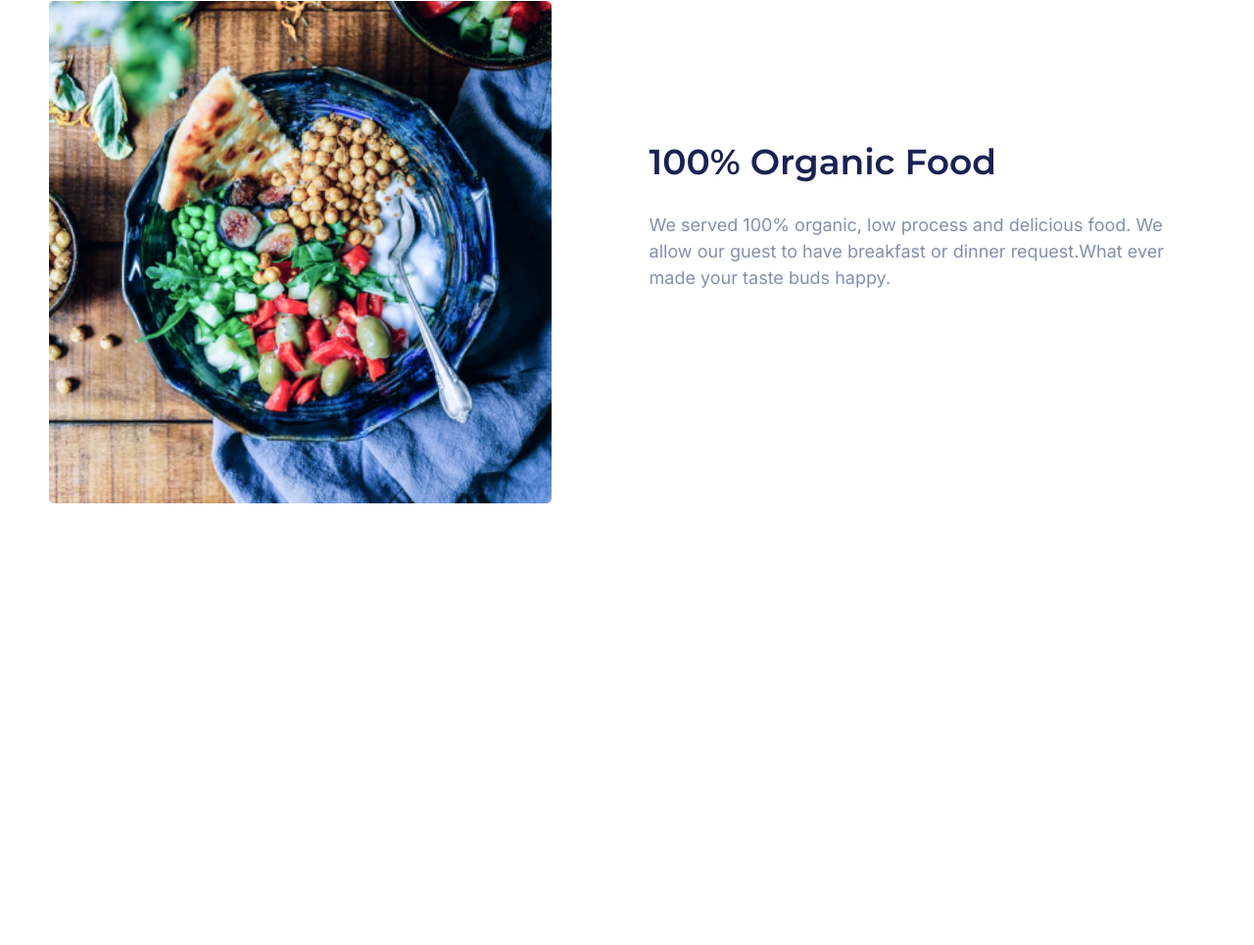
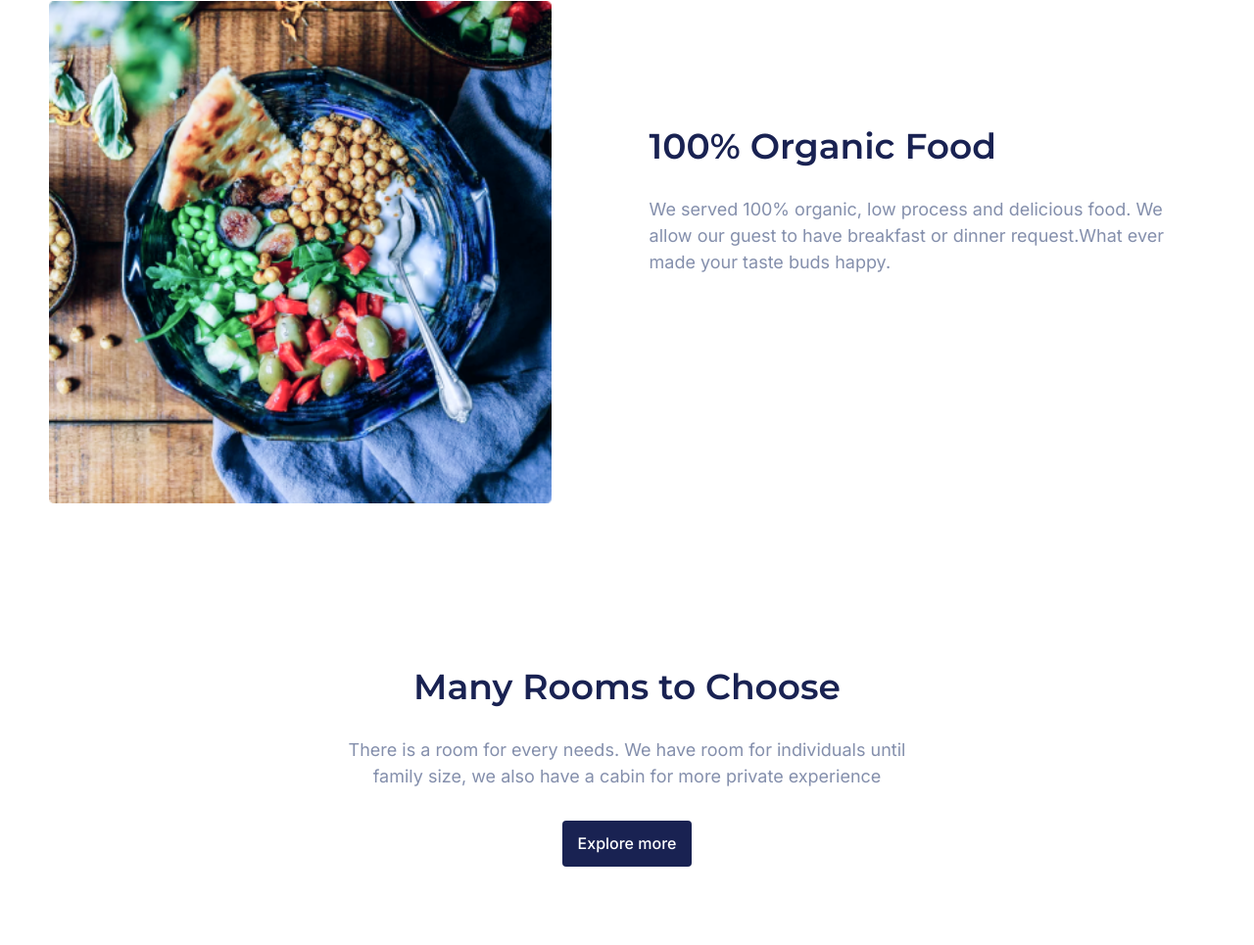
Before and after one commit to Margarita-Sipach/cootels, a website built with Vite: page index.html in a window 1280 px wide. Shown: the part 2436-3401 px from the top of the page at 98% size. Before the commit the page ends 3030 px from the top, so only its background shows below. Built offline with nearby package versions, Linux system fonts and the light colour scheme.

Commit message:
feat: add rooms section and adaptive

```diff
--- a/index.html
+++ b/index.html
@@ -50,6 +50,11 @@
         <p>We served 100% organic, low process and delicious food. We allow our guest to have breakfast or dinner request.What ever made your taste buds happy.</p>
       </div>
     </section>
+    <section class="rooms">
+      <h2>Many Rooms to Choose</h2>
+      <p class="rooms__text">There is a room for every needs. We have room for individuals until family size, we also have a cabin for more private experience</p>
+      <button class="button">Explore more</button>
+    </section>
     <script type="module" src="/src/main.ts"></script>
   </body>
 </html>
--- a/src/scss/base/basestyle.scss
+++ b/src/scss/base/basestyle.scss
@@ -65,6 +65,7 @@ p{
     font-weight: 400;
     line-height: 150%;
     letter-spacing: 0%;
+    margin-bottom: 32px;
 
     @media (max-width: 1200px) {
         font-size: 16px;
--- /dev/null
+++ b/src/scss/modules/rooms.scss
@@ -0,0 +1,15 @@
+.rooms{
+    display: flex;
+    flex-direction: column;
+    align-items: center;
+    max-width: 600px;
+    margin: 0 auto;
+
+    &>*{
+        text-align: center;
+    }
+
+    &__text{
+        margin-bottom: 32px;
+    }
+}
--- a/src/scss/style.scss
+++ b/src/scss/style.scss
@@ -8,8 +8,7 @@
 @import './modules/nav.scss';
 @import './modules/main.scss';
 @import './modules/cozy.scss';
-
-// @import './modules/main.scss';
+@import './modules/rooms.scss';
 
 @import './ui/logo.scss';
 @import './ui/button.scss';
```
